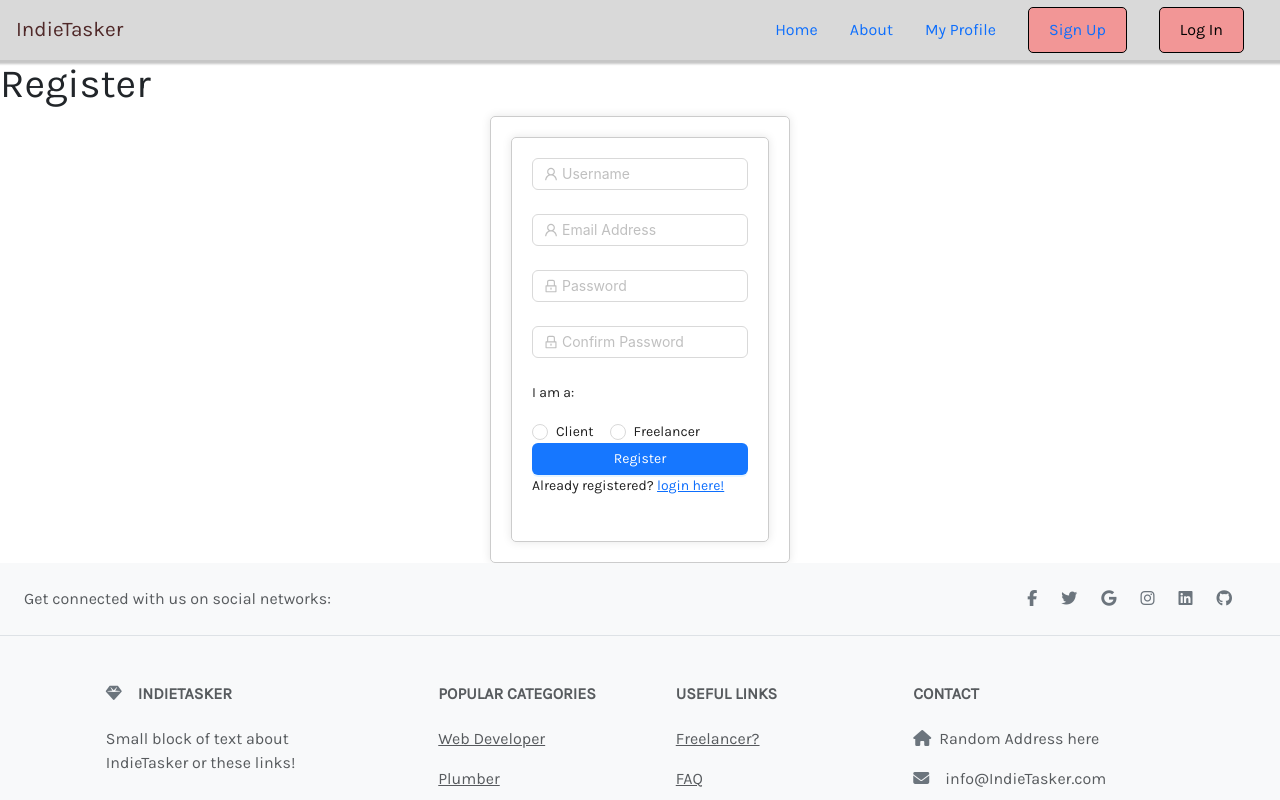
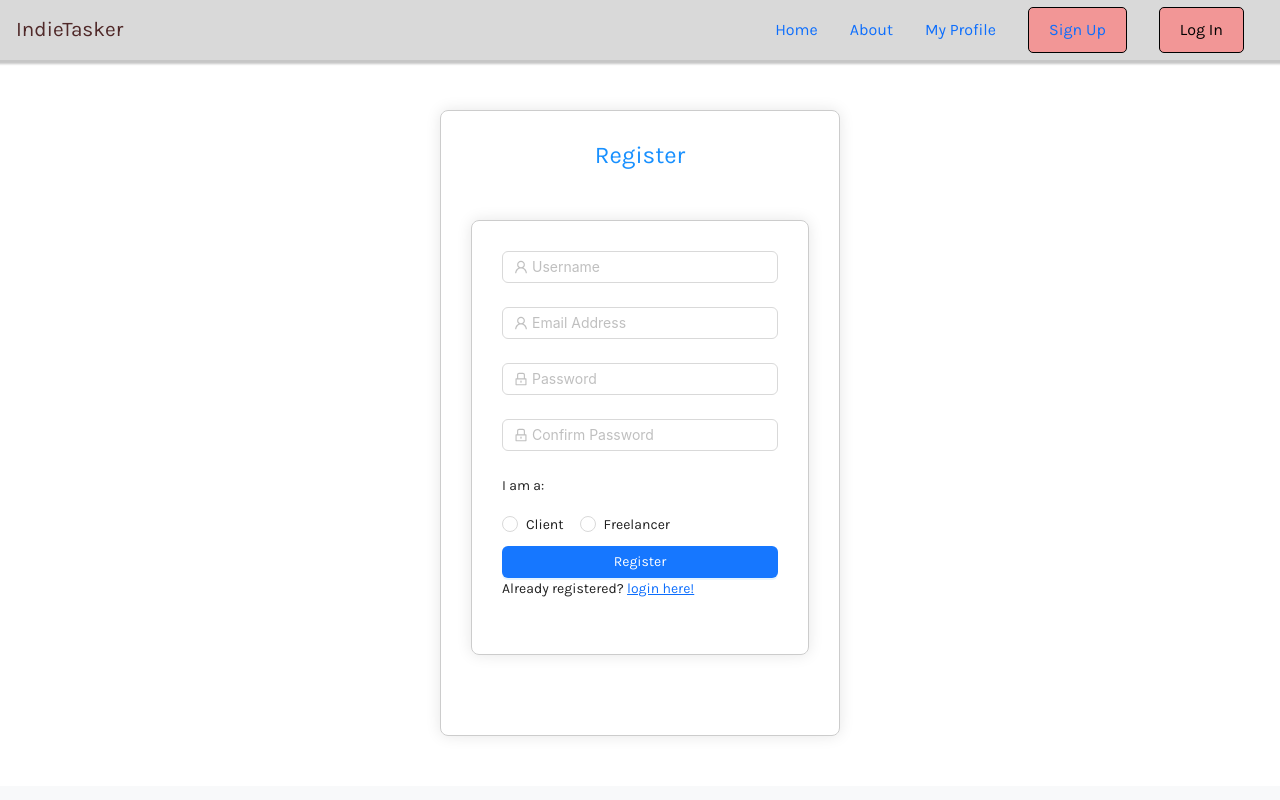
Before and after one commit to Moh-Zaman/IndieTasker, a React (Vite) app: page /register in a window 1280 px wide. Shown: the top 800 px of the page. Built offline with nearby package versions, Linux system fonts and the light colour scheme.

Commit message:
removed the word Register from top of the page and moved it inside form

```diff
--- a/src/components/Register/Registration.css
+++ b/src/components/Register/Registration.css
@@ -1,12 +1,12 @@
 /* Registration.css */
 
 .registration-form {
-    max-width: 300px;
-    margin: auto;
-    padding: 20px;
+    max-width: 400px;
+    margin: 50px auto;
+    padding: 30px;
     border: 1px solid #ccc;
-    border-radius: 5px;
-    box-shadow: 0 0 10px rgba(0, 0, 0, 0.1);
+    border-radius: 8px;
+    box-shadow: 0 0 15px rgba(0, 0, 0, 0.1);
 }
 
 .site-form-item-icon {
@@ -15,6 +15,11 @@
 
 .login-form-button {
     width: 100%;
+    margin-top: 10px;
 }
 
-/* Add additional styles as needed */
+.registration-title {
+    text-align: center;
+    font-size: 24px;
+    color: #1890ff;
+}
--- a/src/components/Register/Registration.jsx
+++ b/src/components/Register/Registration.jsx
@@ -19,6 +19,7 @@ function Registration() {
 
     return (
         <div className="registration-form">
+            <h2 className="registration-title">Register</h2>
             <Form
                 name="normal_register"
                 className="registration-form"
--- a/src/pages/Register/Register.jsx
+++ b/src/pages/Register/Register.jsx
@@ -5,7 +5,6 @@ import "./Register.css";
 function Register() {
     return (
         <div className="register-page">
-            <h1 className="register-title">Register</h1>
             <Registration />
         </div>
     );
```
